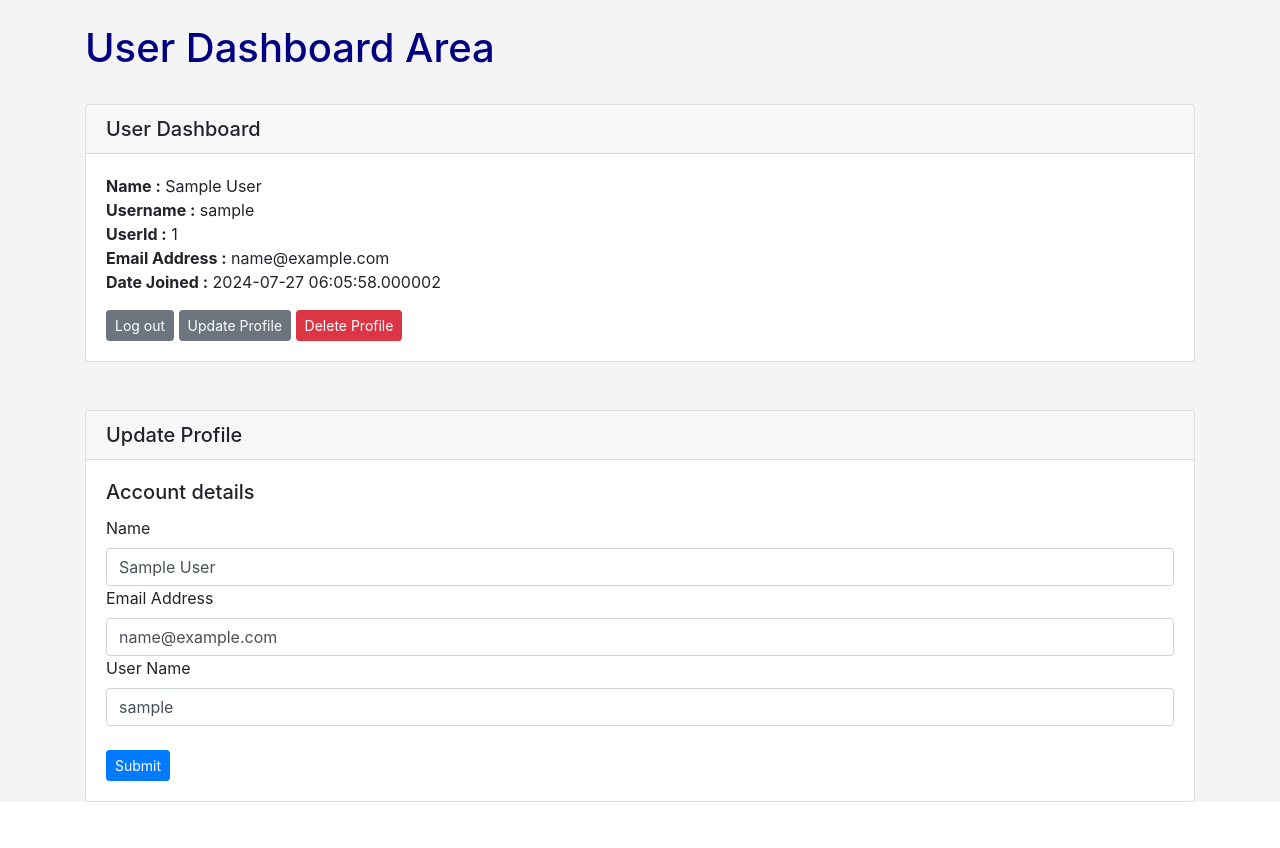
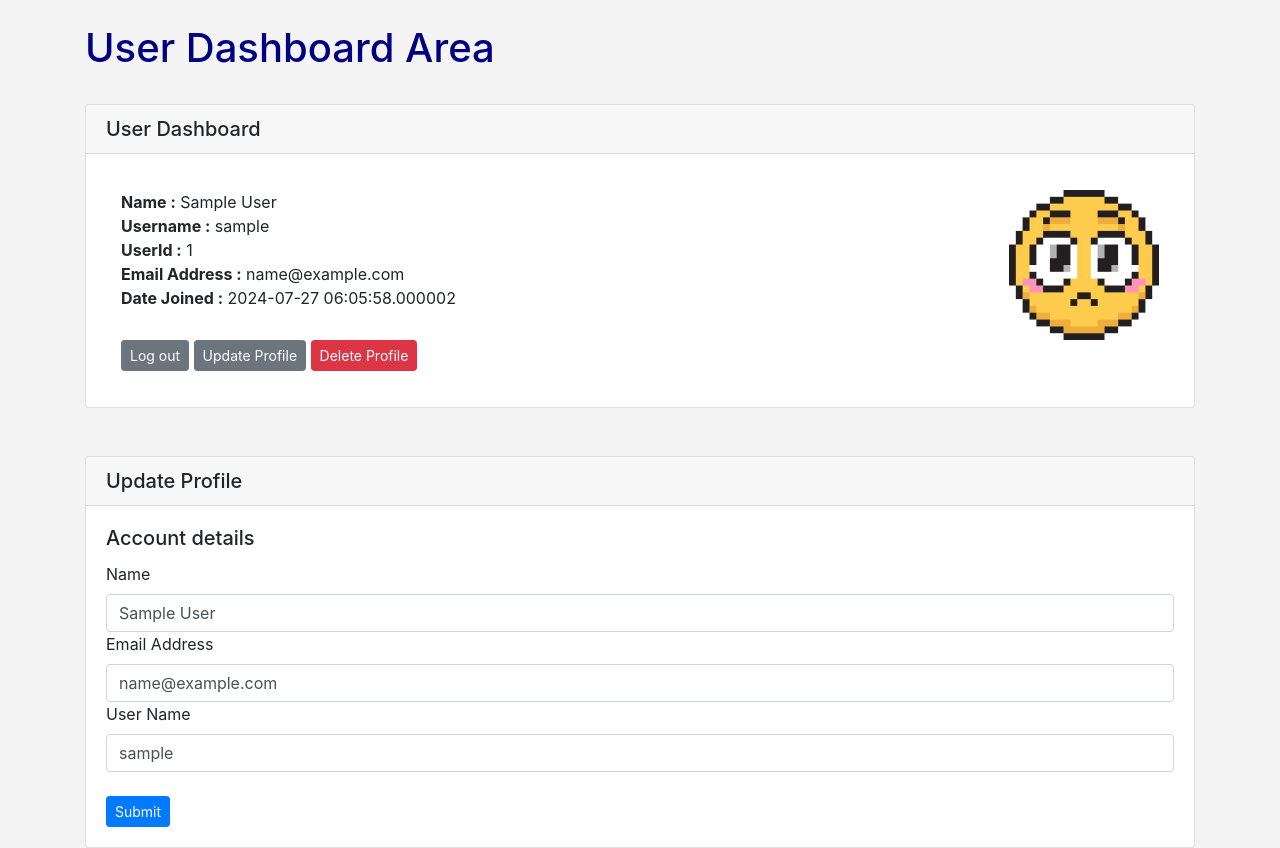
Before and after one commit to dan-sys/flask-blog, a Flask app: page /dashboard in a window 1280 px wide. Shown: the part 56-904 px from the top of the page. Before the commit the page ends 858 px from the top, so only its background shows below. Run offline with Flask 3, Linux system fonts and the light colour scheme; the visitor is signed in with stand-in values (Sample User, id 1); parts of the project's set-up code (start-up, migrations or seed data) failed here and were passed over; some libraries are stand-ins or nearby versions.

Commit message:
set up default profile pic for  users

```diff
--- a/templates/dashboard.html
+++ b/templates/dashboard.html
@@ -17,15 +17,26 @@
         <h5 class="card-header">User Dashboard</h5>
         <div class="card-body">
           <p class="card-text">
+            <div class="container">
+              <div class="row">
+                <div class="col-8">
                   <strong>Name :</strong> {{ current_user.name }} <br/>
                   <strong>Username :</strong>  {{ current_user.username }} <br/>
                   <strong>UserId :</strong>  {{ current_user.id }} <br/>
                   <strong>Email Address :</strong>  {{ current_user.email }} <br/>
                   <strong>Date Joined :</strong>   {{ current_user.date_added }} <br/>
-          </p>
+                </div>
+
+
+                <div class="col-4"> <img src="{{ url_for('static',filename='images/default_profile_pic.png') }}" width="150" style="float:right">
+                </div>
+              </div>
               <a href="{{ url_for('logout')}}" class="btn btn-secondary btn-sm">Log out</a>
               <a href="{{ url_for('update_user',id=current_user.id)}}" class="btn btn-secondary btn-sm">Update Profile</a>
               <a href="{{ url_for('delete_user',id=current_user.id)}}" class="btn btn-danger btn-sm">Delete Profile</a>
+            </div>
+          </p>
+
         </div>
     </div>
     <br/>
```
Also changed, not shown: static/images/default_profile_pic.png (added). Lines whose indentation alone changed are shown as unchanged.
